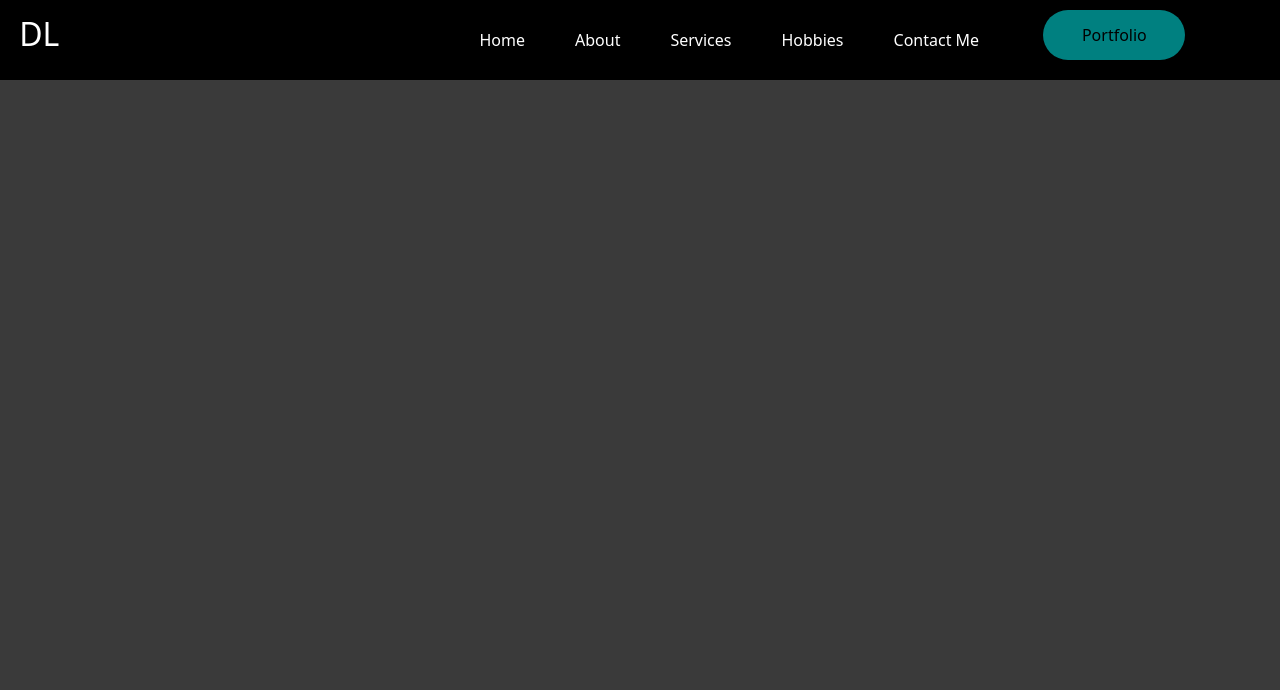
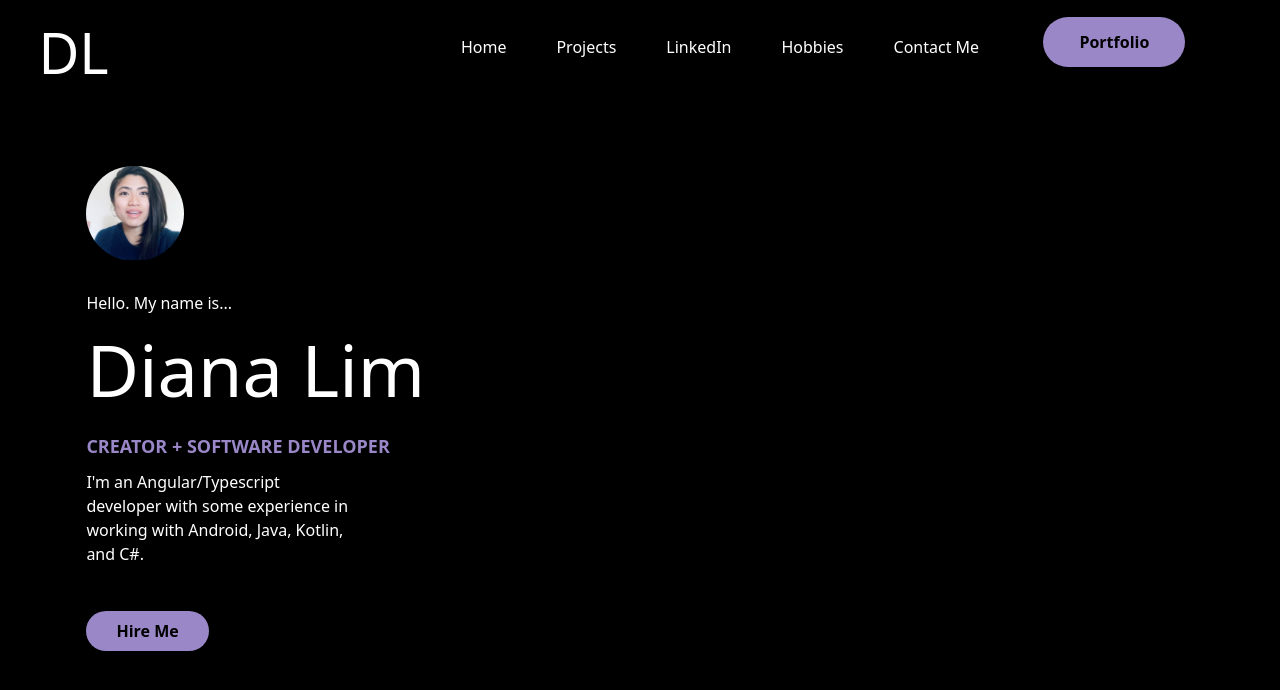
Before and after one commit to diana-lim/new-portfolio, an Angular app in the folder dianalim/: page / in a window 1280 px wide. Shown: the top 690 px of the page. Built offline with nearby package versions, Linux system fonts and the light colour scheme.

Commit message:
Added and styled a brief summary in left content container

```diff
--- a/dianalim/src/app/home/home.component.html
+++ b/dianalim/src/app/home/home.component.html
@@ -2,9 +2,13 @@
 
 <div class="content-container">
   <div class="content-left">
-
+    <div class="left-image"><img src="./assets/img/dlim-me.jpg"></div>
+    <div class="left-item">Hello. My name is...</div>
+    <div class="left-name">Diana Lim</div>
+    <div class="left-description">CREATOR + SOFTWARE DEVELOPER</div>
+    <div class="left-item">I'm an Angular/Typescript developer with some experience in working with Android, Java, Kotlin, and C#.</div>
+    <div class="left-button"><button>Hire Me</button></div>
   </div>
   <div class="content-right">
-
   </div>
 </div>
--- a/dianalim/src/app/home/home.component.scss
+++ b/dianalim/src/app/home/home.component.scss
@@ -1,4 +1,53 @@
 .content-container {
-  background-color: #3a3a3a;
+  background-color: black;
   height: 90vh;
+  display: grid;
+  grid-template-columns: 45% 55%;
+  grid-template-rows: 100%;
+  grid-template-areas: "left right";
 }
+
+.content-left {
+  grid-area: left;
+  padding-top: 15%;
+  padding-left: 15%;
+  color: white;
+}
+
+img {
+  width: 20%;
+  margin-bottom: 30px;
+  border-radius: 90px;
+}
+
+.left-item {
+  color: white;
+  width: 55%;
+}
+
+.left-name {
+  font-size: 4.5rem;
+  margin-bottom: 10px;
+}
+
+.left-description {
+  color: #9a87c7;
+  font-weight: bold;
+  font-size: large;
+  margin-bottom: 10px;
+}
+
+button {
+  margin-top: 45px;
+  border-radius: 25px;
+  background-color:#9a87c7;
+  color: black;
+  font-weight: bold;
+  border: 0;
+  width: 25%;
+  height: 40px;
+}
+
+.content-right {
+  grid-area: right;
+}
--- a/dianalim/src/app/navbar/navbar.component.html
+++ b/dianalim/src/app/navbar/navbar.component.html
@@ -2,8 +2,8 @@
   <div class="logo">DL</div>
   <ul class="navigation-list">
     <li class="navigation-item"><a href="#">Home</a></li>
-    <li class="navigation-item"><a href="#">About</a></li>
-    <li class="navigation-item"><a href="#">Services</a></li>
+    <li class="navigation-item"><a href="#">Projects</a></li>
+    <li class="navigation-item"><a href="#">LinkedIn</a></li>
     <li class="navigation-item"><a href="#">Hobbies</a></li>
     <li class="navigation-item"><a href="#">Contact Me</a></li>
     <li class="navigation-button"><button class="portfolio-button">Portfolio</button></li>
--- a/dianalim/src/app/navbar/navbar.component.scss
+++ b/dianalim/src/app/navbar/navbar.component.scss
@@ -10,9 +10,9 @@ header {
 .logo {
   color: white;
   grid-area: logo;
-  padding-left: 10%;
+  padding-left: 20%;
   padding-top: 5%;
-  font-size: xx-large;
+  font-size: 3.5rem;
 }
 
 .navigation-list {
@@ -41,7 +41,9 @@ header {
 
 .portfolio-button {
   border-radius: 25px;
-  background-color: teal;
+  background-color:#9a87c7;
+  color: black;
+  font-weight: bold;
   border: 0;
   margin-left: 10%;
   width: 100%;
```
Also changed, not shown: dianalim/src/assets/img/dlim-me.jpg (added).
